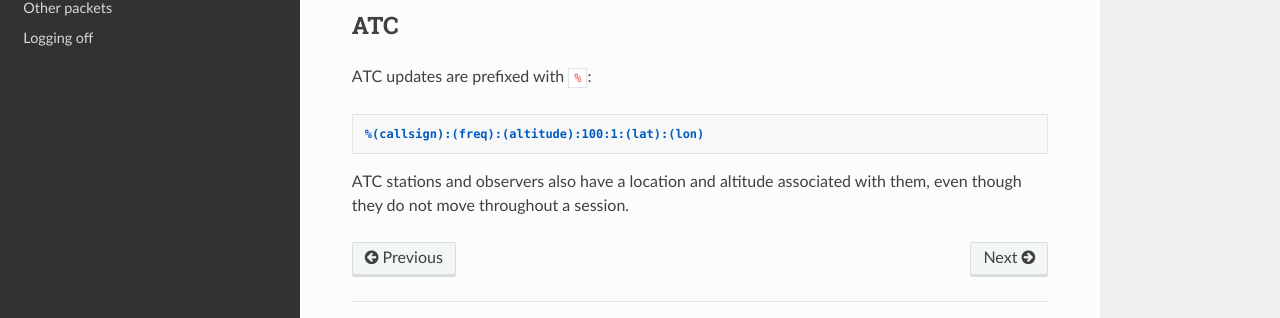
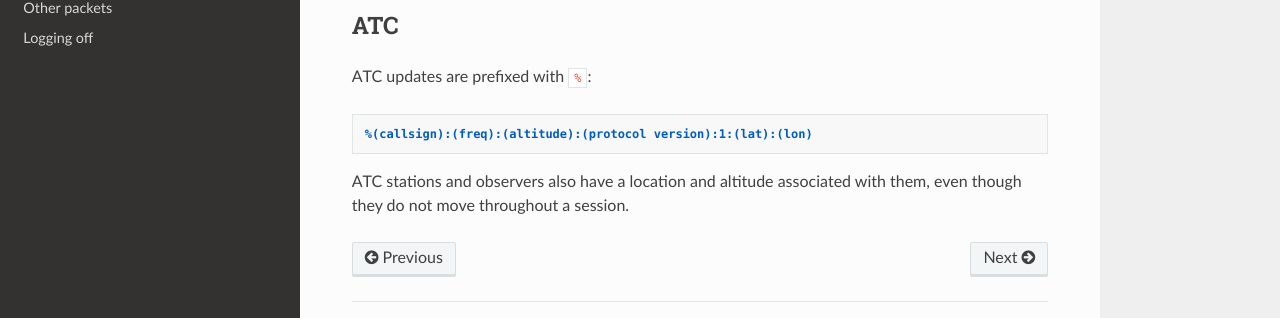
Before and after one commit to norrisng/fsd-doc, an MkDocs documentation site: the page built from docs/api/pos.md, in a window 1280 px wide and 1031 px high. Shown: the part 660-978 px from the top of the window. Built offline with MkDocs 1.6.1, drawn with Linux system fonts in a browser that asks for light colours; nearby versions of some CDN libraries; old or Windows-style settings are respelled for this version of MkDocs.

Commit message:
Add protocol version stuff

````diff
--- a/docs/api/pos.md
+++ b/docs/api/pos.md
@@ -30,7 +30,7 @@ The meaning of the following fields is unclear:
 ATC updates are prefixed with `%`:
 
 ```
-%(callsign):(freq):(altitude):100:1:(lat):(lon)
+%(callsign):(freq):(altitude):(protocol version):1:(lat):(lon)
 ```
 
 ATC stations and observers also have a location and altitude associated with them, even though they do not move throughout a session.
````
Also changed, not shown: docs/api/addclients.md (+1 -1 lines), docs/intro/defs.md (+1 -0 lines).
